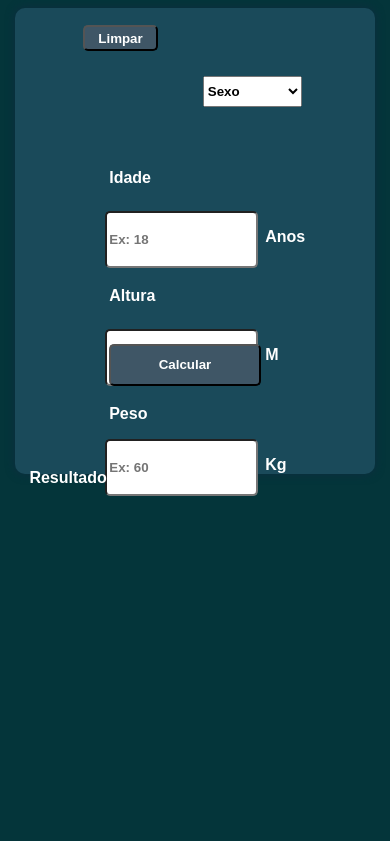
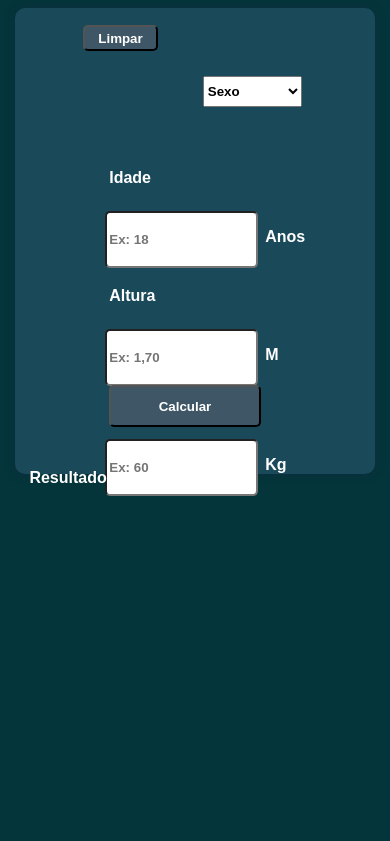
Before and after one commit to DumildePaulo/projecto-imc, a plain HTML site: page index.html in a window 390 px wide. Shown: the top 841 px of the page. Drawn offline with Linux system fonts and the light colour scheme.

Commit message:
mudança

```diff
--- a/media.css
+++ b/media.css
@@ -36,7 +36,7 @@
     #calcular{
         position: relative;
         left: 94px;
-        top: 72%;
+        top: 81%;
     width: 152px;
     height: 42px;
     background-color: #3F5666;
--- a/style.css
+++ b/style.css
@@ -93,7 +93,7 @@ select{
 #calcular{
     position: relative;
     left: 114px;
-    top: 78%;
+    top: 81%;
     width: 190px;
     height: 50px;
     background-color: #3F5666;
```
